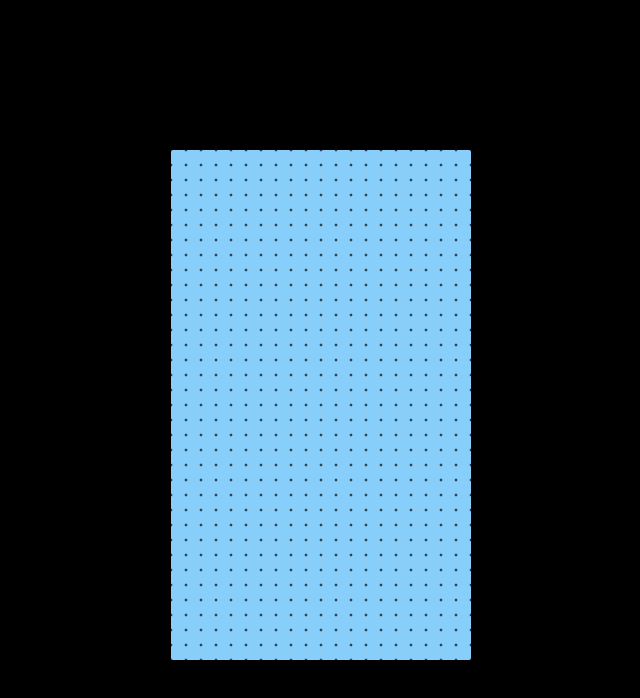
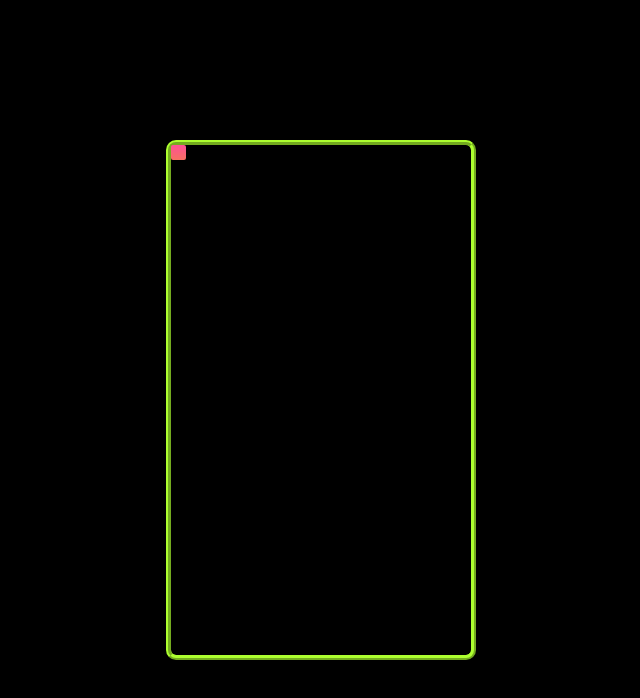
Before and after one commit to X-O1/Wand-of-Light, a plain HTML site: page index.html in a window 1280 px wide. Both pictures are taken after a click on the element 497 px from the left and 157 px from the top of the page. Shown: the whole page, without its empty margins (319-959 px from the left). Drawn offline with Linux system fonts and the light colour scheme.

Commit message:
Added random colors to blocks when hovering

```diff
--- a/script.js
+++ b/script.js
@@ -1,2 +1,27 @@
 const blockContainer = document.getElementById("blockContainer");
-const block = document.querySelectorAll(".block");
+const blockElement = document.querySelectorAll(".block");
+
+const colors = [
+  "linear-gradient(to top, #a18cd1 0%, #fbc2eb 100%)",
+  "linear-gradient(to right, #ffecd2 0%, #fcb69f 100%)",
+  "linear-gradient(to right, #ff8177 0%, #ff867a 0%, #ff8c7f 21%, #f99185 52%, #cf556c 78%, #b12a5b 100%)",
+  "linear-gradient(120deg, #d4fc79 0%, #96e6a1 100%)",
+  "linear-gradient(to right, #4facfe 0%, #00f2fe 100%)",
+  "linear-gradient(to top, #30cfd0 0%, #330867 100%)",
+  "linear-gradient(to right, #eea2a2 0%, #bbc1bf 19%, #57c6e1 42%, #b49fda 79%, #7ac5d8 100%)",
+  "linear-gradient(to right, #f83600 0%, #f9d423 100%)",
+  "linear-gradient(to top, #f77062 0%, #fe5196 100%)",
+  "linear-gradient(to top, #4481eb 0%, #04befe 100%)", 'linear-gradient(to right, #f83600 0%, #f9d423 100%)', 'linear-gradient(-20deg, #b721ff 0%, #21d4fd 100%)', 'linear-gradient(60deg, #abecd6 0%, #fbed96 100%)', 'linear-gradient(to top, #209cff 0%, #68e0cf 100%)', 'linear-gradient(to top, #b3ffab 0%, #12fff7 100%)', 'linear-gradient(to right, #0acffe 0%, #495aff 100%)'
+];
+
+
+blockElement.forEach((block) => {
+  block.addEventListener("mouseenter", () => {
+    const randomNumber = Math.floor(Math.random() * colors.length);
+    block.style.backgroundImage = colors[randomNumber];
+  });
+  block.addEventListener("mouseleave", () => {
+    const randomNumber = Math.floor(Math.random() * colors.length);
+    block.style.backgroundImage = colors[randomNumber];
+  });
+});
--- a/style.css
+++ b/style.css
@@ -12,19 +12,17 @@ body {
 .block-container {
     width: 300px;
     height: 500px;
-    padding: 0px;
+    padding: 0px 0px 10px;
     background-color: black;
     border-radius: 10px;
     display: flex;
     flex-wrap: wrap;
+    border: 5px ridge #ADFF2F;
 }
 
 .block {
     width: 5%;
     height: 3%;
     border-radius: 2px;
-    background-color: #87CEFA;
-    margin: 0px;
-    padding: 0;
     cursor: pointer;
 }
```
